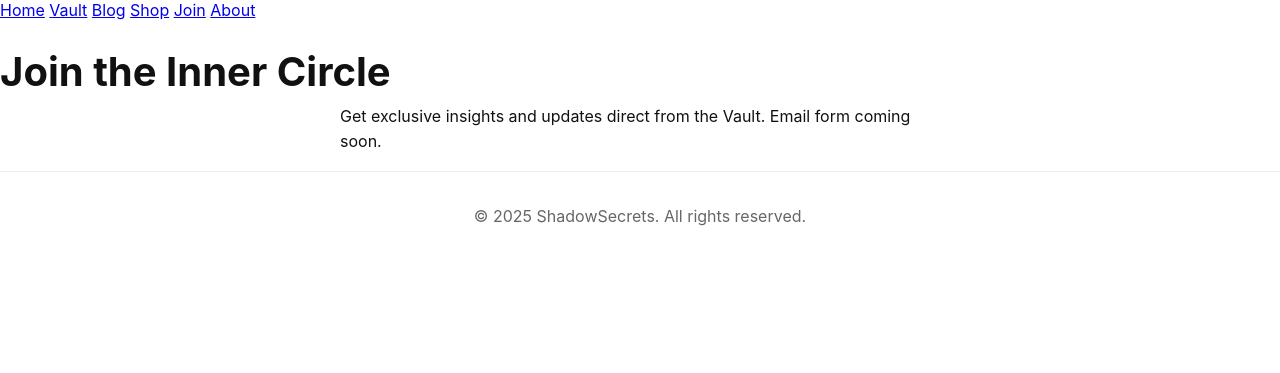
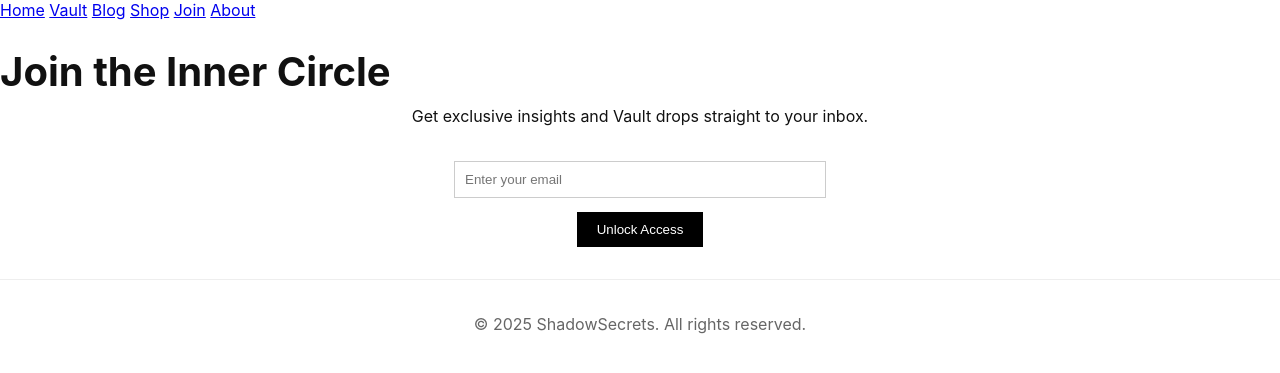
Before and after one commit to sebshadowsecrets/sebshadowsecrets, a Jekyll site: the page join.html, which Jekyll copies as it is, in a window 1280 px wide. Shown: the top 373 px of the page. Built offline with Jekyll 4.4.1, drawn with Linux system fonts in a browser that asks for light colours.

Commit message:
Update join.html

```diff
--- a/join.html
+++ b/join.html
@@ -1,4 +1,3 @@
-
 <!DOCTYPE html>
 <html lang="en">
 <head>
@@ -6,6 +5,29 @@
   <meta name="viewport" content="width=device-width, initial-scale=1.0"/>
   <title>Join – ShadowSecrets</title>
   <link rel="stylesheet" href="style.css" />
+  <style>
+    .signup-form {
+      max-width: 500px;
+      margin: 2em auto;
+      text-align: center;
+    }
+    .signup-form input[type="email"] {
+      padding: 10px;
+      width: 70%;
+      margin-bottom: 1em;
+      border: 1px solid #ccc;
+    }
+    .signup-form input[type="submit"] {
+      padding: 10px 20px;
+      background: black;
+      color: white;
+      border: none;
+      cursor: pointer;
+    }
+    .signup-form input[type="submit"]:hover {
+      background: #333;
+    }
+  </style>
 </head>
 <body>
   <nav>
@@ -19,7 +41,15 @@
 
   <main>
     <h1>Join the Inner Circle</h1>
-    <p class="subtitle">Get exclusive insights and updates direct from the Vault. Email form coming soon.</p>
+    <p style="text-align:center">Get exclusive insights and Vault drops straight to your inbox.</p>
+
+    <div class="signup-form">
+      <form method="POST" action="#">
+        <input type="email" name="email" placeholder="Enter your email" required />
+        <br>
+        <input type="submit" value="Unlock Access" />
+      </form>
+    </div>
   </main>
 
   <footer>
```
